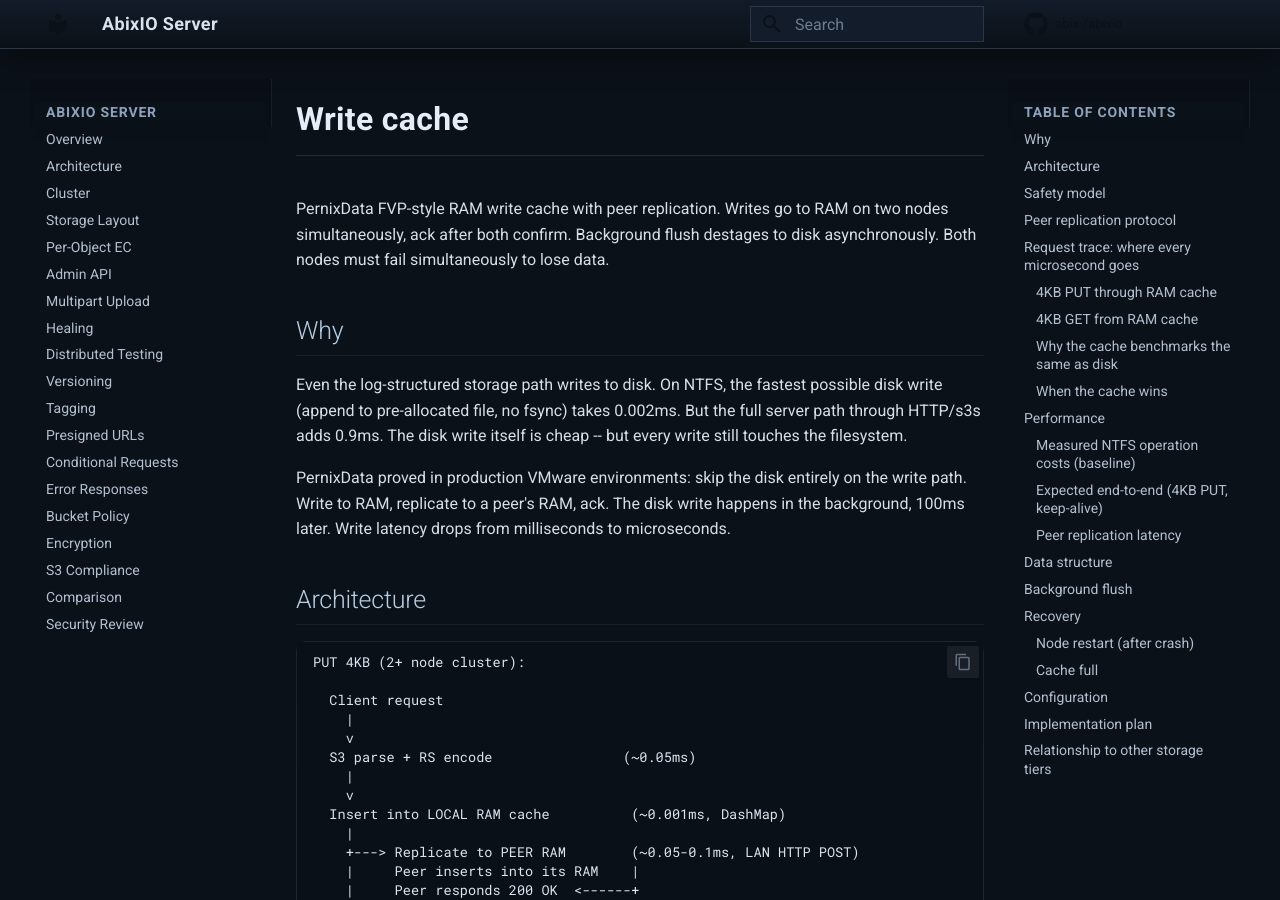
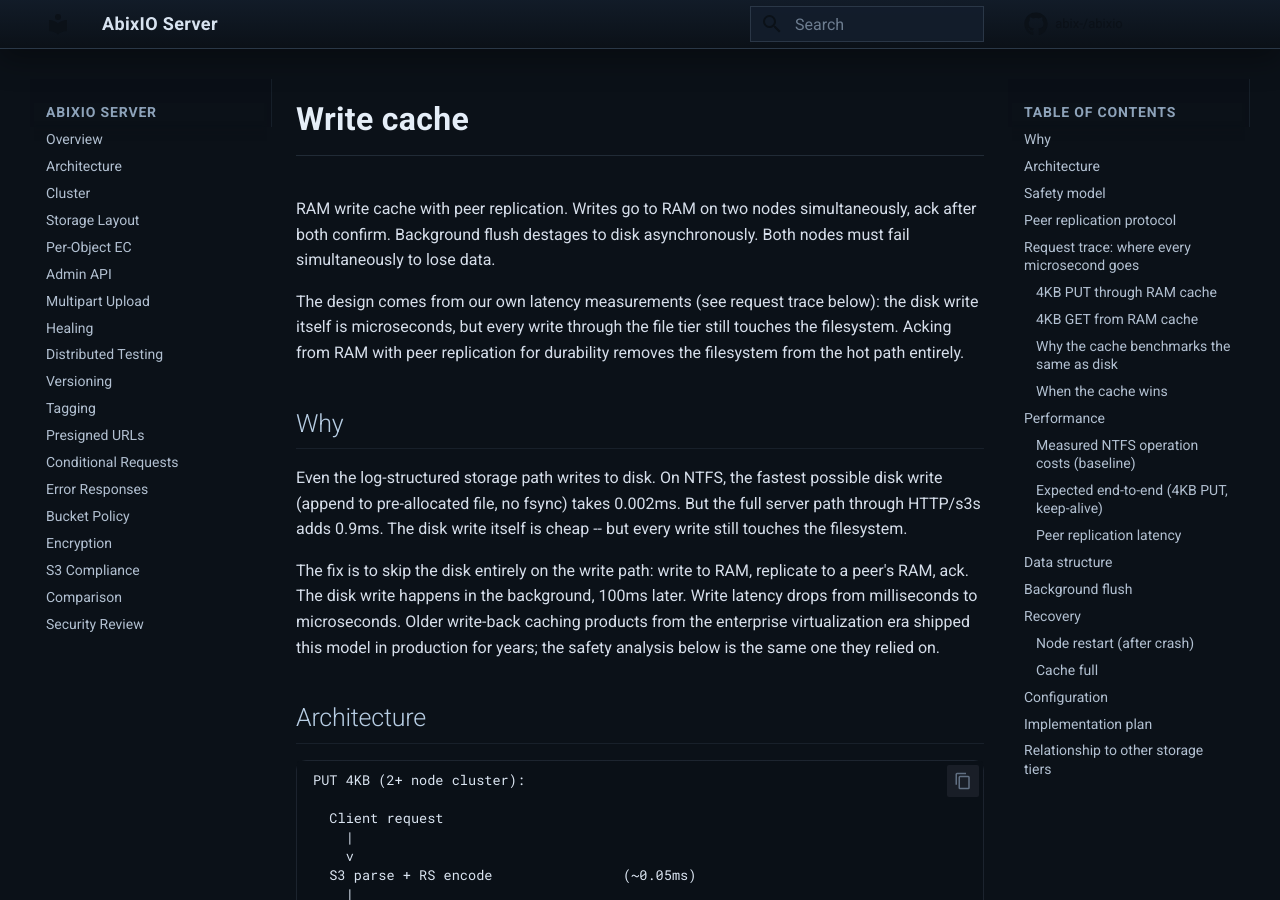
Before and after one commit to abix-/abixio, an MkDocs documentation site: the page built from docs/write-cache.md, in a window 1280 px wide and 900 px high. Built offline with MkDocs 1.6.1 and Material for MkDocs 9.7.7, drawn with Linux system fonts in a browser that asks for light colours; comment, search, counter and statistics services are not loaded; some of the changed text lies outside the part shown.

Commit message:
docs: scrub proprietary product names from taglines, lead with our own measurements

```diff
--- a/docs/write-cache.md
+++ b/docs/write-cache.md
@@ -1,9 +1,14 @@
 # Write cache
 
-PernixData FVP-style RAM write cache with peer replication. Writes go to
-RAM on two nodes simultaneously, ack after both confirm. Background flush
-destages to disk asynchronously. Both nodes must fail simultaneously to
-lose data.
+RAM write cache with peer replication. Writes go to RAM on two nodes
+simultaneously, ack after both confirm. Background flush destages to
+disk asynchronously. Both nodes must fail simultaneously to lose data.
+
+The design comes from our own latency measurements (see request trace
+below): the disk write itself is microseconds, but every write through
+the file tier still touches the filesystem. Acking from RAM with peer
+replication for durability removes the filesystem from the hot path
+entirely.
 
 ## Why
 
@@ -12,10 +17,12 @@ possible disk write (append to pre-allocated file, no fsync) takes 0.002ms.
 But the full server path through HTTP/s3s adds 0.9ms. The disk write itself
 is cheap -- but every write still touches the filesystem.
 
-PernixData proved in production VMware environments: skip the disk entirely
-on the write path. Write to RAM, replicate to a peer's RAM, ack. The disk
-write happens in the background, 100ms later. Write latency drops from
-milliseconds to microseconds.
+The fix is to skip the disk entirely on the write path: write to RAM,
+replicate to a peer's RAM, ack. The disk write happens in the background,
+100ms later. Write latency drops from milliseconds to microseconds.
+Older write-back caching products from the enterprise virtualization era
+shipped this model in production for years; the safety analysis below is
+the same one they relied on.
 
 ## Architecture
 
@@ -68,8 +75,8 @@ write cache. They fall through to the existing disk write path.
 | Slow flush (>100ms) | YES | Both nodes have data in RAM during flush window |
 
 The probability of two independent node failures within the flush
-interval (~100ms) is negligible. PernixData ran this model in enterprise
-production for years.
+interval (~100ms) is negligible. This safety model is the same one
+older write-back caching products relied on in enterprise production.
 
 ## Peer replication protocol
 
@@ -280,11 +287,12 @@ No blocking. No backpressure to clients. Graceful degradation.
 | 4 | Background flush task | data reaches disk |
 | 5 | Peer replication (HTTP POST to peer) | durability |
 | 6 | `/_cache/v1/replicate` endpoint | peer receives |
-| 7 | PUT: require peer ack before client ack | full PernixData |
+| 7 | PUT: require peer ack before client ack | full peer-replicated mode |
 | 8 | Recovery: peer re-flush on node restart | crash safety |
 
 MVP = phases 1-4 (local RAM, single node, proves speed).
-Full PernixData = phases 5-8 (peer replication, 2+ nodes, crash safe).
+Full peer-replicated mode = phases 5-8 (peer replication, 2+ nodes,
+crash safe).
 
 ## Relationship to other storage tiers
 
```
Also changed, not shown: docs/architecture.md (+3 -3 lines), docs/comparison.md (+8 -5 lines), docs/write-log.md (+3 -3 lines), 3 other files.
